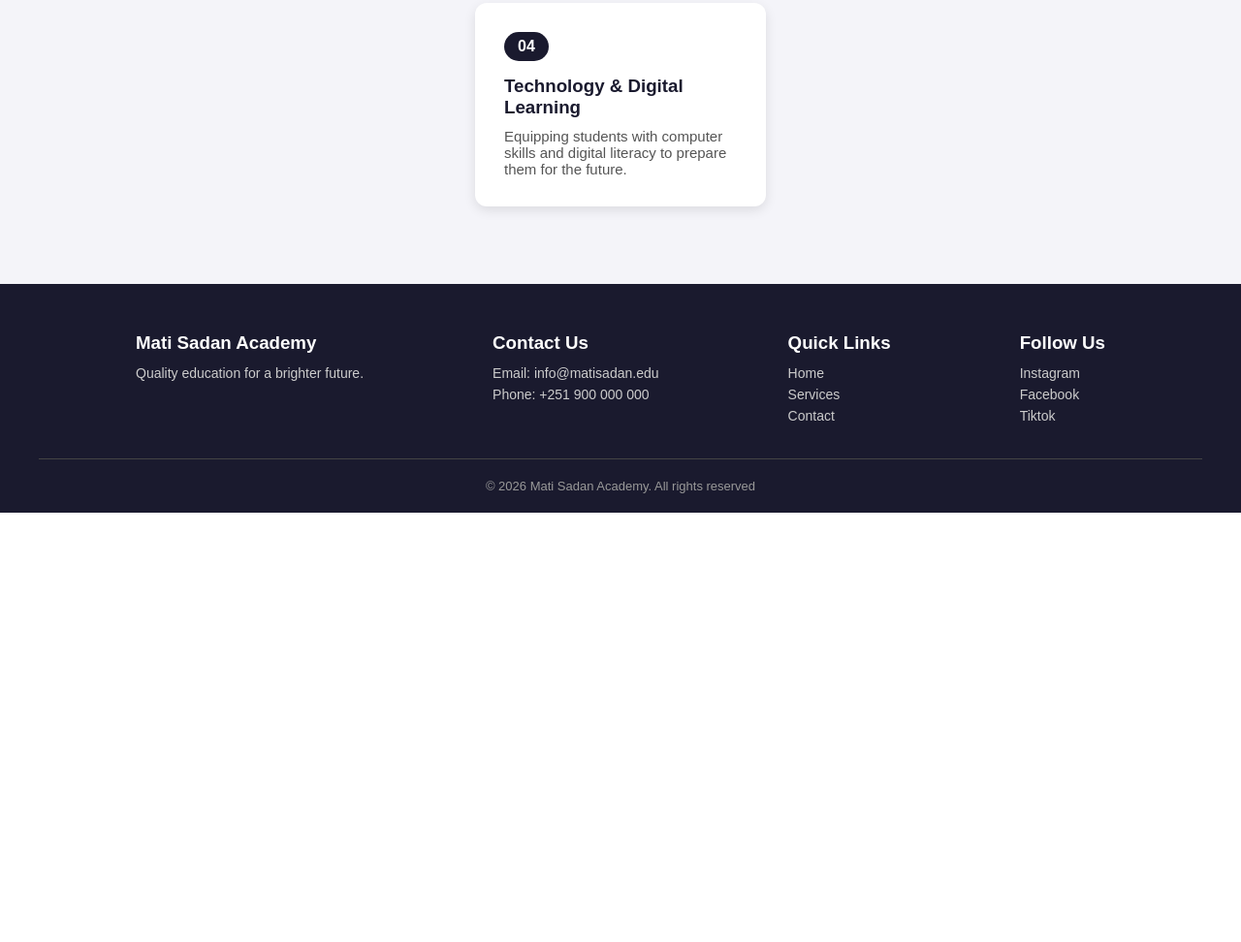
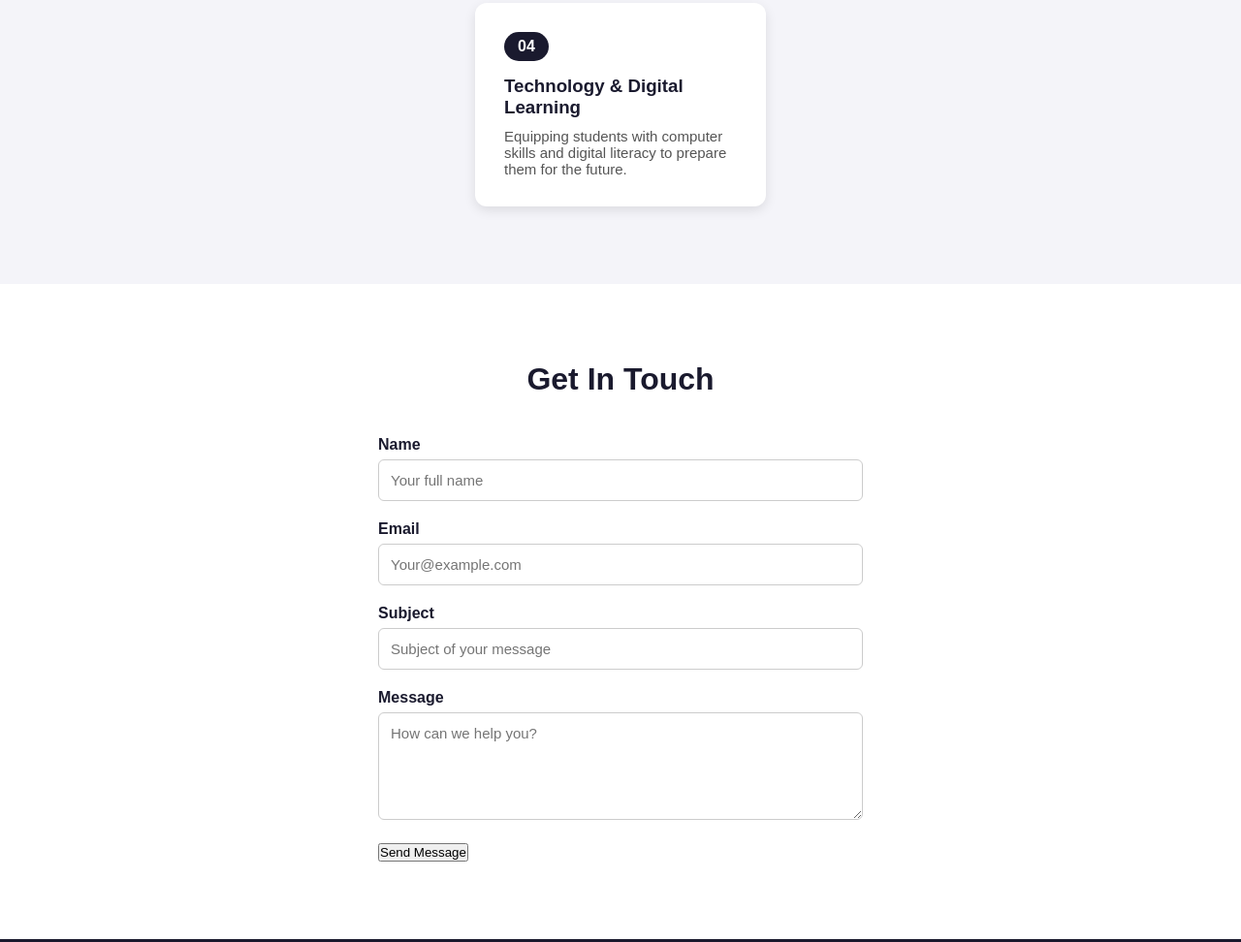
Before and after one commit to roba365/landing-page, a plain HTML site: page index.html in a window 1280 px wide. Shown: the part 1763-2735 px from the top of the page at 97% size. Before the commit the page ends 2292 px from the top, so only its background shows below. Drawn offline with Linux system fonts and the light colour scheme.

Commit message:
Add contact form with fields, styling, required validation, and navbar contact link fix

```diff
--- a/index.html
+++ b/index.html
@@ -13,7 +13,7 @@
         <div class="nav-links">
             <a href="#home">Home</a>
             <a href="#about">About</a>
-            <a href="#contact">Contact</a>
+            <a href="#contact-form">Contact</a>
             <a href="#services">Services</a>
         </div>
     </nav>
@@ -76,6 +76,28 @@
         </div>
     </section>
 
+    <section class="contact-form-section" id="contact-form">
+        <h2>Get In Touch</h2>
+        <form class="contact-form">
+            <div class="form-group">
+                <label for="name">Name</label>
+                <input type="text" id="name" name="name" placeholder="Your full name" required>
+            </div>
+            <div class="form-group">
+                <label for="email">Email</label>
+                <input type="email" id="email" name="email" placeholder="Your@example.com" required>
+            </div>
+            <div class="form-group">
+                <label for="subject">Subject</label>
+                <input type="text" id="subject" name="subject" placeholder="Subject of your message">
+            </div>
+            <div class="form-group">
+                <label for="message">Message</label>
+                <textarea id="message" name="message" rows="5" placeholder="How can we help you?"></textarea>
+            </div>
+            <button type="submit">Send Message</button>
+        </form>
+    </section>
     <footer class="site-footer" id="contact">
         <div class="footer-content">
             <div class="footer-section">
--- a/style.css
+++ b/style.css
@@ -133,6 +133,51 @@ body {
     100% {
         box-shadow: 0 0 0 rgba(46, 125, 50, 0);
     }
+}
+
+.contact-form-section {
+    padding: 80px 40px;
+    text-align: center;
+    background-color: white;
+}
+
+.contact-form-section h2 {
+    font-size: 32px;
+    margin-bottom: 40px;
+    color: #1a1a2e;
+}
+
+.contact-form {
+    max-width: 500px;
+    margin: 0 auto;
+    text-align: left;
+}
+
+.form-group {
+    margin-bottom: 20px;
+}
+
+.form-group label {
+    display: block;
+    margin-bottom: 6px;
+    font-weight: bold;
+    color: #1a1a2e;
+}
+
+.form-group input,
+.form-group textarea {
+    width: 100%;
+    padding: 12px;
+    border: 1px solid #ccc;
+    border-radius: 6px;
+    font-family: inherit;
+    font-size: 15px;
+}
+
+.form-group input:focus,
+.form-group textarea:focus {
+    outline: none;
+    border-color: #1a1a2e;
 }
 
 .site-footer {
```
